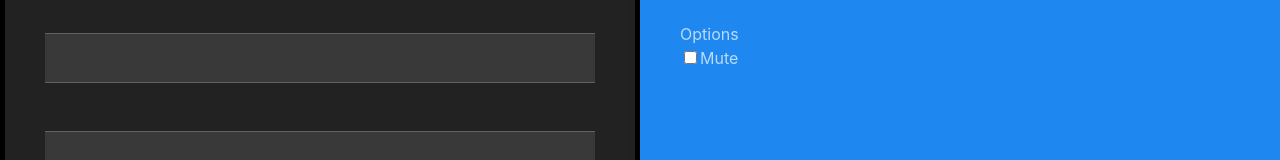
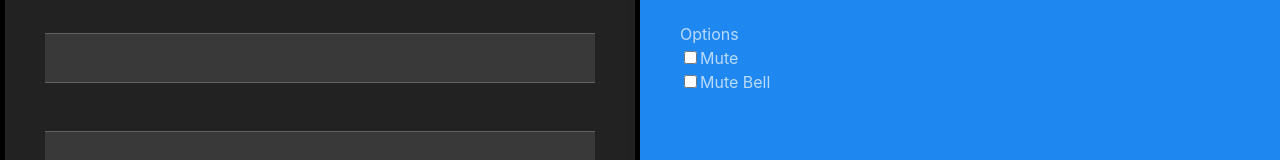
Before and after one commit to cij11/typing-game, a React (Create React App) app: page /typing-game/game in a window 1280 px wide. Shown: the part 444-604 px from the top of the page. Built offline with nearby package versions, Linux system fonts and the light colour scheme.

Commit message:
Allow mute bell

```diff
--- a/src/components/Options.tsx
+++ b/src/components/Options.tsx
@@ -1,11 +1,17 @@
 import React from 'react'
 import Cookies from 'js-cookie'
-import { IS_MUTED_COOKIE_KEY, parseIsMutedFromCookie } from '../support/cookies'
+import {
+    IS_BELL_MUTED_COOKIE_KEY,
+    IS_MUTED_COOKIE_KEY,
+    parseIsMutedFromCookie,
+    parseIsBellMutedFromCookie
+} from '../support/cookies'
 
 interface Props {}
 
 interface State {
     isMuted: number
+    isBellMuted: number
 }
 
 export default class GameOver extends React.Component<Props, State> {
@@ -13,7 +19,8 @@ export default class GameOver extends React.Component<Props, State> {
         super(props)
 
         this.state = {
-            isMuted: parseIsMutedFromCookie()
+            isMuted: parseIsMutedFromCookie(),
+            isBellMuted: parseIsBellMutedFromCookie()
         }
     }
 
@@ -21,12 +28,22 @@ export default class GameOver extends React.Component<Props, State> {
         return (
             <div className="uk-margin-large uk-margin-remove-left">
                 <div>Options</div>
+                <div>
                     <input
                         type="checkbox"
                         checked={this.state.isMuted ? true : false}
                         onChange={(e) => this.handleToggleIsMuted(e)}
                     ></input>
                     Mute
+                </div>
+                <div>
+                    <input
+                        type="checkbox"
+                        checked={this.state.isBellMuted ? true : false}
+                        onChange={(e) => this.handleToggleIsBellMuted(e)}
+                    ></input>
+                    Mute Bell
+                </div>
             </div>
         )
     }
@@ -42,4 +59,16 @@ export default class GameOver extends React.Component<Props, State> {
             isMuted: toggledIsMuted
         })
     }
+
+    handleToggleIsBellMuted(e: React.FormEvent<HTMLInputElement>) {
+        const toggledIsMuted = 1 - parseIsMutedFromCookie()
+
+        Cookies.set(IS_BELL_MUTED_COOKIE_KEY, toggledIsMuted.toString())
+
+        e.currentTarget.blur()
+
+        this.setState({
+            isBellMuted: toggledIsMuted
+        })
     }
+}
--- a/src/containers/GameContainer.tsx
+++ b/src/containers/GameContainer.tsx
@@ -24,7 +24,11 @@ import {
 import { connect } from 'react-redux'
 import { ActionCreatorWithoutPayload } from '@reduxjs/toolkit'
 import pickWord from '../support/word-picker'
-import { getHighScore, setHighScore } from '../support/cookies'
+import {
+    getHighScore,
+    parseIsBellMutedFromCookie,
+    setHighScore
+} from '../support/cookies'
 
 audioPlayer.loadClip({ name: 'bell', path: 'bell.mp3' })
 audioPlayer.loadPool({
@@ -305,7 +309,9 @@ class GameContainer extends React.Component<Props, State> {
         let updatedStack = updateStackWord(progressedStackWord, stack)
 
         if (progressedStackWord.remainingCharacters.length === 0) {
-            audioPlayer.playClip('bell')
+            if (parseIsBellMutedFromCookie() === 0) {
+                audioPlayer.playClip('bell')
+            }
 
             this.props.incrementScore()
 
--- a/src/support/cookies.ts
+++ b/src/support/cookies.ts
@@ -2,10 +2,20 @@ import Cookies from 'js-cookie'
 import { isUndefined } from 'lodash'
 
 export const IS_MUTED_COOKIE_KEY = 'IS_MUTED'
+export const IS_BELL_MUTED_COOKIE_KEY = 'IS_BELL_MUTED'
 const HIGH_SCORE_COOKIE_KEY = 'HIGH_SCORE'
 
 export const parseIsMutedFromCookie = () => {
     let currentIsMuted = Cookies.get(IS_MUTED_COOKIE_KEY)
+    if (isUndefined(currentIsMuted)) {
+        currentIsMuted = '0'
+    }
+
+    return parseInt(currentIsMuted)
+}
+
+export const parseIsBellMutedFromCookie = () => {
+    let currentIsMuted = Cookies.get(IS_BELL_MUTED_COOKIE_KEY)
     if (isUndefined(currentIsMuted)) {
         currentIsMuted = '0'
     }
```
Lines whose indentation alone changed are shown as unchanged.
